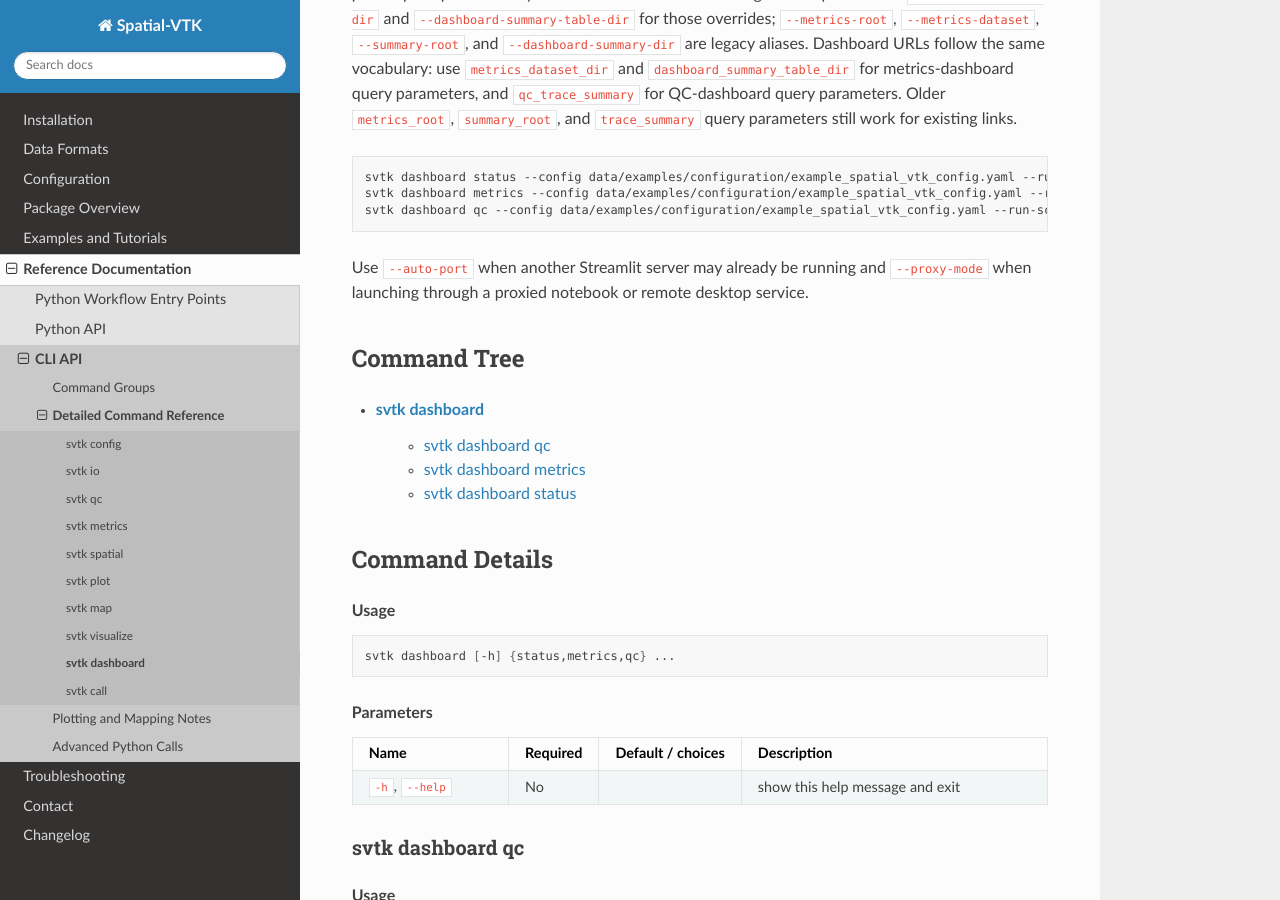
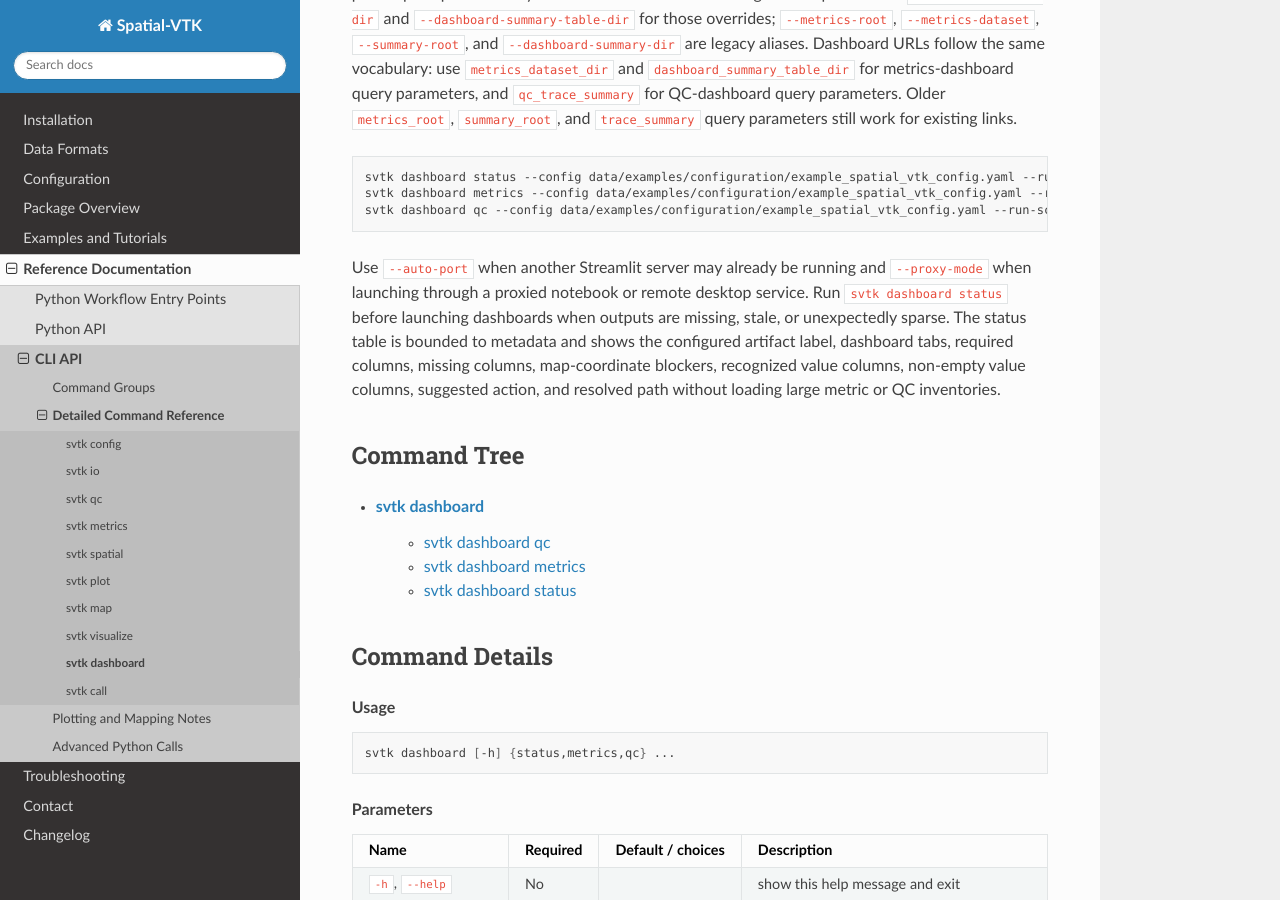
Before and after one commit to bcbirkel/spatial-vtk, a Sphinx documentation site: the page built from docs/reference/cli/dashboard.rst, in a window 1280 px wide and 900 px high, scrolled down 321 px. Built offline with Sphinx 7.4.7 and the Read the Docs theme 3.1.0, drawn with Linux system fonts in a browser that asks for light colours.

Commit message:
Show dashboard CLI readiness details

```diff
--- a/docs/changelog.rst
+++ b/docs/changelog.rst
@@ -58,6 +58,9 @@ Changelog
     recognized value columns alongside missing-column and non-empty-value
     checks, so dashboard readiness gaps are visible without loading large
     metric tables.
+  - ``svtk dashboard status`` now prints the same bounded schema, missing
+    column, map-coordinate, and value-column readiness fields for terminal and
+    Slurm-log diagnostics.
   - This lets notebooks, generated workers, Slurm scripts, and lightweight
     Python drivers resolve registered outputs from one explicit config file
     without first activating global config state.
--- a/docs/reference/cli/dashboard.rst
+++ b/docs/reference/cli/dashboard.rst
@@ -15,6 +15,12 @@ Dashboard commands can resolve their standard datasets from the active config. T
    svtk dashboard qc --config data/examples/configuration/example_spatial_vtk_config.yaml --run-scenario tutorial --auto-port --proxy-mode
 
 Use ``--auto-port`` when another Streamlit server may already be running and ``--proxy-mode`` when launching through a proxied notebook or remote desktop service.
+Run ``svtk dashboard status`` before launching dashboards when outputs are
+missing, stale, or unexpectedly sparse. The status table is bounded to metadata
+and shows the configured artifact label, dashboard tabs, required columns,
+missing columns, map-coordinate blockers, recognized value columns, non-empty
+value columns, suggested action, and resolved path without loading large metric
+or QC inventories.
 
 Command Tree
 ------------
```
Also changed, not shown: 2 other files.
